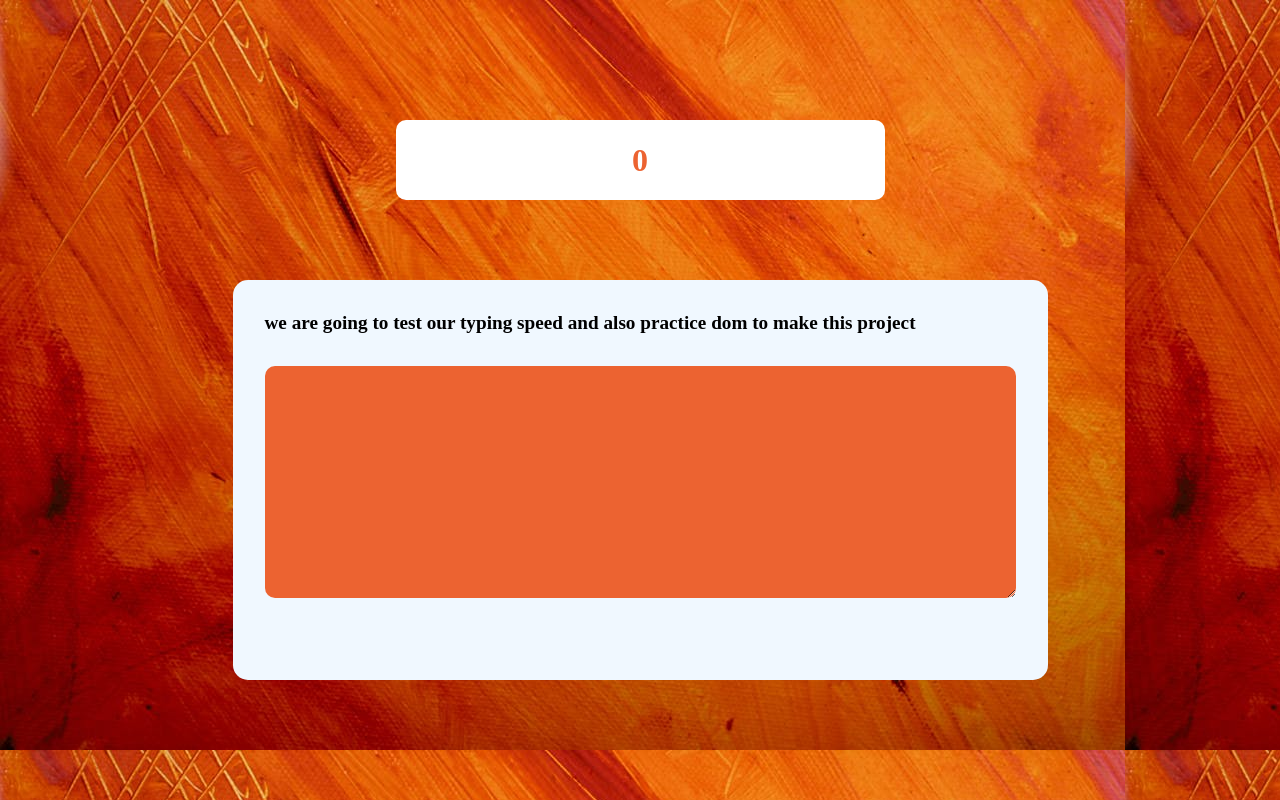
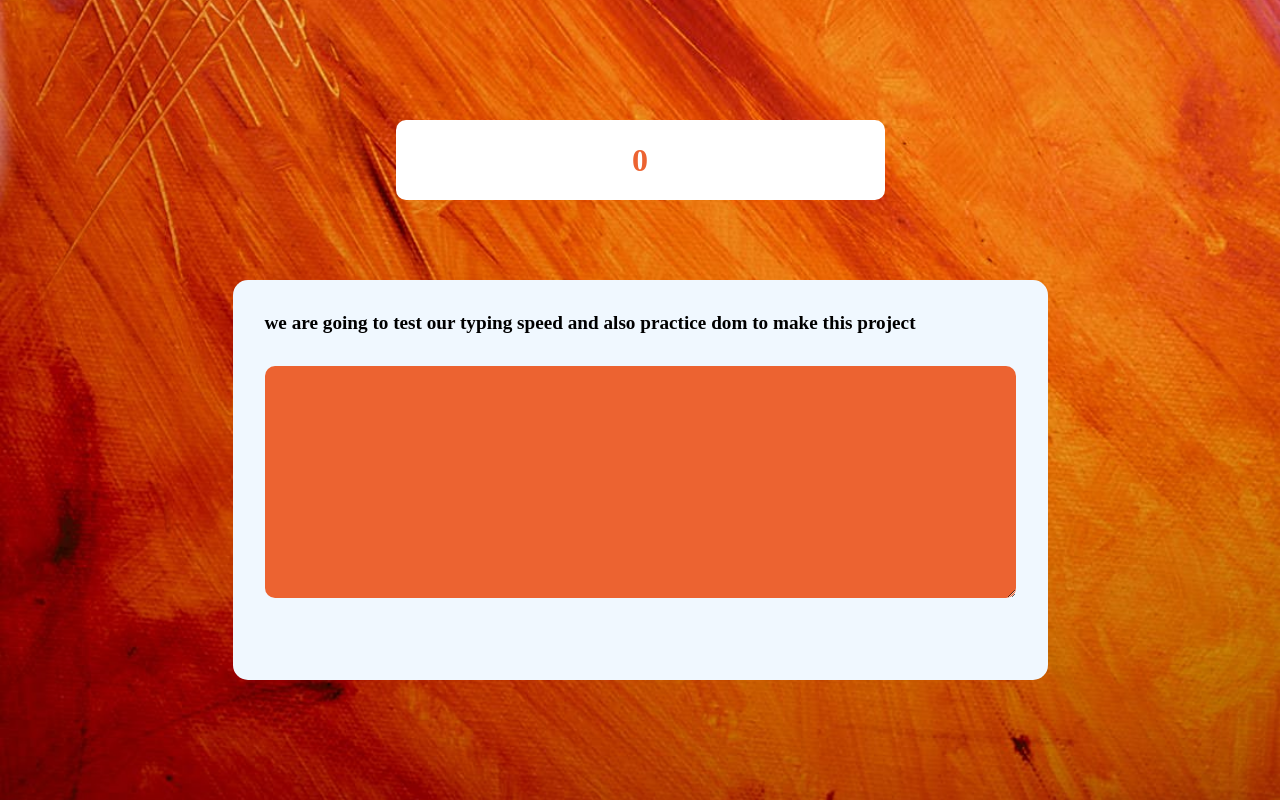
Before and after one commit to bahnisikhadhar/Typing-Speed-Checker, a plain HTML site: page index.html in a window 1280 px wide. Drawn offline with Linux system fonts and the light colour scheme.

Commit message:
Small changes made

```diff
--- a/index.js
+++ b/index.js
@@ -11,7 +11,7 @@ const speedDisplay=document.querySelector(".speed_display");
 
 const demoQuote="we are going to test our typing speed and also practice dom to make this project";
 const paraCharArr=demoQuote.split("");
-console.log(paraCharArr);
+// console.log(paraCharArr);
 
 //----------------------------adding span tag to individual character of the string------------------------------
 
@@ -22,7 +22,7 @@ paraCharArr.forEach((char)=>{
     outerPara.appendChild(charSpan);
 
 })
-console.log(outerPara);
+// console.log(outerPara);
 const outerArr = outerPara.querySelectorAll("span");
 //------------------------------------adding eventlistner to inputcontainer----------------------------------------
 
--- a/style.css
+++ b/style.css
@@ -5,7 +5,7 @@
 }
 
 body{
-    background:url("typingbck.jpeg");
+    background:url("typingbck.jpeg") center/cover no-repeat;
     height: 100vh;
     display: flex;
     flex-direction: column;
```
